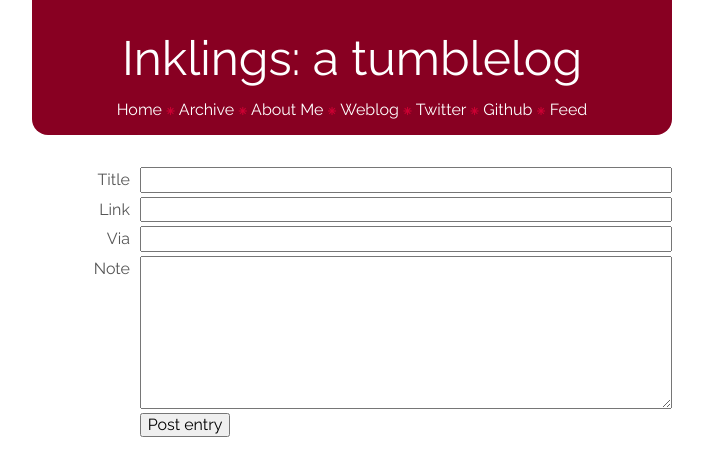
After one commit to kgaughan/komorebi, a Flask app: page /add in a window 1280 px wide. The commit adds this page. Shown: the top 476 px of the page, without its empty margins (288-991 px from the left). Run offline with Flask 2, Linux system fonts and the light colour scheme.

Commit message:
Add/edit entry.

```diff
--- a/komorebi/app.py
+++ b/komorebi/app.py
@@ -3,6 +3,8 @@ from urllib import parse
 
 from flask import (
     Flask,
+    redirect,
+    request,
     Response,
     abort,
     render_template,
@@ -10,7 +12,7 @@ from flask import (
 )
 import markdown
 
-from komorebi import db, wsgiutils, xmlutils
+from komorebi import db, forms, wsgiutils, xmlutils
 
 
 FEED_ID = "tag:talideon.com,2001:weblog"
@@ -117,6 +119,38 @@ def entry(entry_id):
     return render_template("entry.html", entry=entry)
 
 
+@app.route("/add", methods=["GET", "POST"])
+def add_entry():
+    form = forms.EntryForm()
+    if form.validate_on_submit():
+        entry_id = db.add_entry(
+            link=form.link.data,
+            title=form.title.data,
+            via=form.via.data,
+            note=form.note.data,
+        )
+        return redirect(url_for("entry", entry_id=entry_id))
+    return render_template("entry_edit.html", form=form)
+
+
+@app.route("/<int:entry_id>/edit", methods=["GET", "POST"])
+def edit_entry(entry_id):
+    entry = db.query_entry(entry_id)
+    if entry is None:
+        abort(404)
+    form = forms.EntryForm(data=entry)
+    if form.validate_on_submit():
+        db.update_entry(
+            entry_id,
+            link=form.link.data,
+            title=form.title.data,
+            via=form.via.data,
+            note=form.note.data,
+        )
+        return redirect(url_for("entry", entry_id=entry_id))
+    return render_template("entry_edit.html", form=form)
+
+
 @app.errorhandler(404)
 def page_not_found(e):
     return (render_template("404.html"), 404)
--- a/komorebi/db.py
+++ b/komorebi/db.py
@@ -17,6 +17,18 @@ def close_connection(exception):
     db = getattr(g, "_database", None)
     if db is not None:
         db.close()
+
+
+def execute(sql, args=()):
+    con = get_db()
+    cur = con.cursor()
+    try:
+        cur.execute(sql, args)
+        result = cur.lastrowid
+        con.commit()
+        return result
+    finally:
+        cur.close()
 
 
 def query(sql, args=()):
@@ -102,6 +114,43 @@ def query_entry(entry_id):
     )
 
 
+def add_entry(link, title, via, note):
+    if link.strip() == "":
+        link = None
+    if via.strip() == "":
+        via = None
+    if note.strip() == "":
+        note = None
+
+    return execute(
+        """
+        INSERT
+        INTO    links (link, title, via, note)
+        VALUES  (?, ?, ?, ?)
+        """,
+        (link, title, via, note),
+    )
+
+
+def update_entry(entry_id, link, title, via, note):
+    if link.strip() == "":
+        link = None
+    if via.strip() == "":
+        via = None
+    if note.strip() == "":
+        note = None
+
+    return execute(
+        """
+        UPDATE  links
+        SET     link = ?, title = ?, via = ?, note = ?,
+                time_m = DATETIME('now')
+        WHERE   id = ?
+        """,
+        (link, title, via, note, entry_id),
+    )
+
+
 def query_last_modified():
     modified = query_value("SELECT MAX(time_m) FROM links")
     if modified:
--- /dev/null
+++ b/komorebi/forms.py
@@ -0,0 +1,11 @@
+from flask_wtf import FlaskForm
+from wtforms import StringField, TextAreaField
+from wtforms.fields.html5 import URLField
+from wtforms.validators import DataRequired
+
+
+class EntryForm(FlaskForm):
+    title = StringField("Title", validators=[DataRequired()])
+    link = URLField("Link")
+    via = URLField("Via")
+    note = TextAreaField("Note")
--- a/komorebi/static/screen.css
+++ b/komorebi/static/screen.css
@@ -149,3 +149,25 @@ dl#archive-summary dd a {
 .empty {
   color: silver;
 }
+
+.form {
+}
+
+.form div {
+  display: flex;
+  margin-bottom: 0.25rem;
+}
+.form div label {
+  min-width: 10ch;
+  width: 10ch;
+  white-space: nowrap;
+  text-align: right;
+  padding-right: 1ch;
+}
+.form div label + * {
+  max-width: 100%;
+  flex: 1 0 auto;
+}
+.form div input[type=submit] {
+  margin-left: 11ch;
+}
--- /dev/null
+++ b/komorebi/templates/entry_edit.html
@@ -0,0 +1,11 @@
+{% extends 'base.html' %}
+{% block content %}
+<form method="post" class="form">
+	{{ form.hidden_tag() }}
+	<div>{{ form.title.label }}{{ form.title() }}</div>
+	<div>{{ form.link.label }}{{ form.link() }}</div>
+	<div>{{ form.via.label }}{{ form.via() }}</div>
+	<div>{{ form.note.label }}{{ form.note(rows=8) }}</div>
+	<div><input type="submit" value="Post entry"></div>
+</form>
+{% endblock %}
--- a/requirements.txt
+++ b/requirements.txt
@@ -1,3 +1,4 @@
 # The versions are pegged with FreeBSD
 flask==1.0.2
+flask-wtf==0.14.2
 markdown==2.6.11
```
